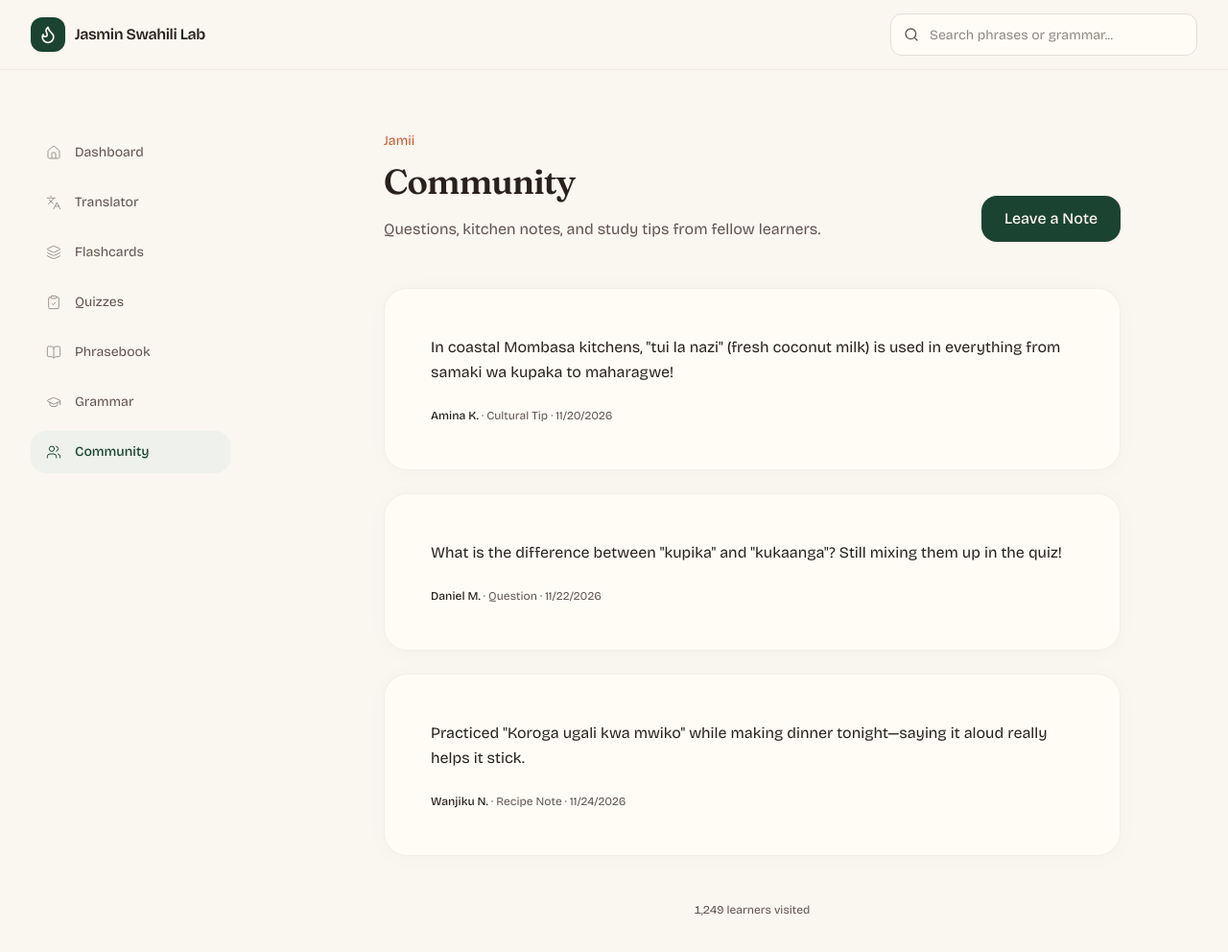
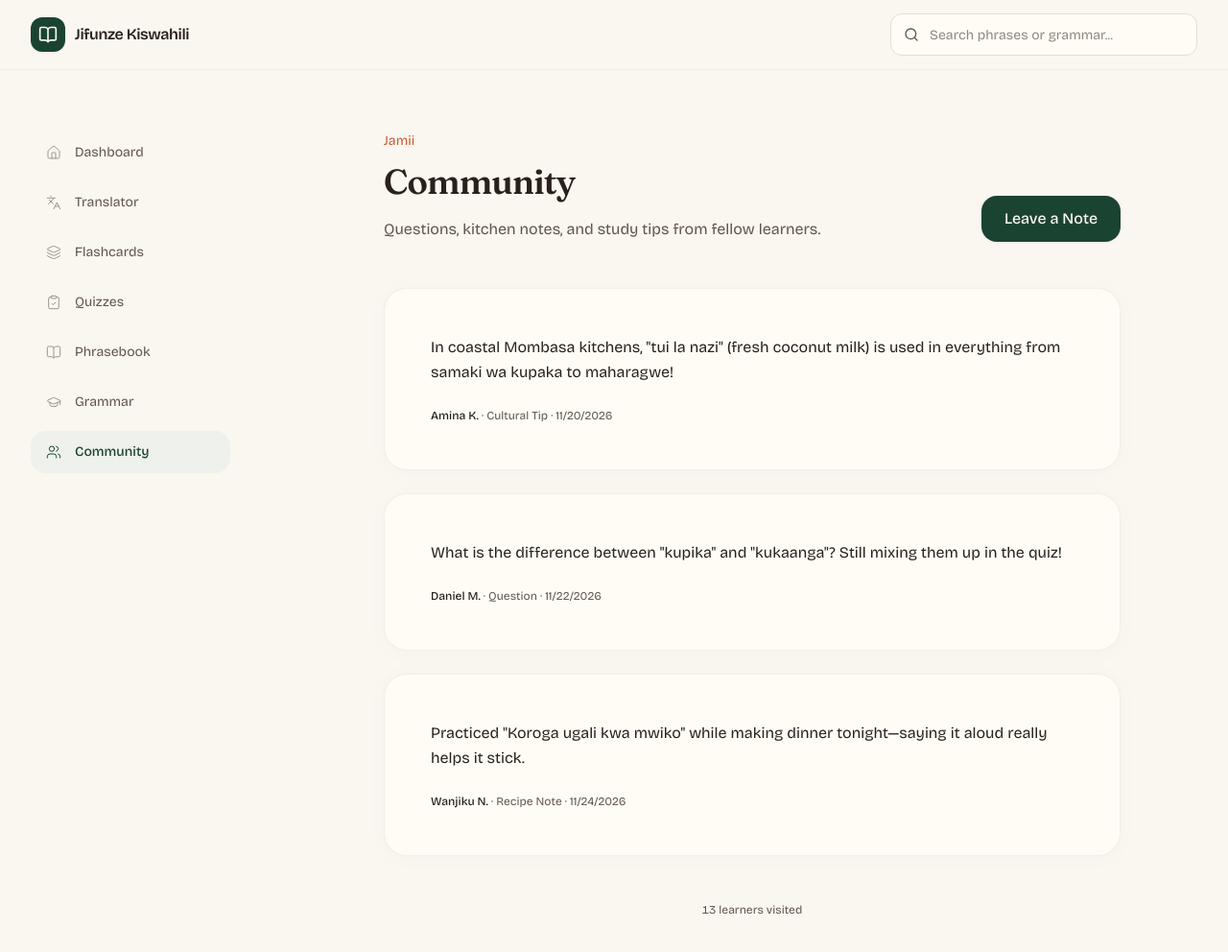
Before and after one commit to magvtv/boma-swahili-learn, a React (Vite) app: page /community in a window 1280 px wide. Shown: the top 992 px of the page at 96% size. Built offline with nearby package versions, Linux system fonts and the light colour scheme.

Commit message:
feat(branding): rename app to Jifunze Kiswahili
Update the in-app title and logo to a book icon, and lower the community visitor baseline for a smaller local audience.

```diff
--- a/index.html
+++ b/index.html
@@ -10,7 +10,7 @@
       href="https://fonts.googleapis.com/css2?family=Bricolage+Grotesque:opsz,wght@12..96,400..800&family=Figtree:wght@400;500;600;700&family=Fraunces:opsz,wght@9..144,500;9..144,600;9..144,700&display=swap"
       rel="stylesheet"
     />
-    <title>Jasmin Swahili Lab</title>
+    <title>Jifunze Kiswahili</title>
   </head>
   <body class="bg-cream text-charcoal antialiased">
     <div id="root"></div>
--- a/src/features/community/CommunityPage.tsx
+++ b/src/features/community/CommunityPage.tsx
@@ -12,9 +12,9 @@ interface CommunityComment {
 }
 
 const COMMENTS_STORAGE_KEY = 'boma_community_comments_v1';
-const VISITOR_STORAGE_KEY = 'boma_visitor_count_v1';
-const VISITOR_SESSION_KEY = 'boma_visitor_counted_session';
-const BASE_VISITOR_COUNT = 1248;
+const VISITOR_STORAGE_KEY = 'boma_visitor_count_v2';
+const VISITOR_SESSION_KEY = 'boma_visitor_counted_session_v2';
+const BASE_VISITOR_COUNT = 12;
 
 const SEED_COMMENTS: CommunityComment[] = [
   {
--- a/src/layouts/AppLayout.tsx
+++ b/src/layouts/AppLayout.tsx
@@ -1,4 +1,4 @@
-import { BookOpen, Flame, GraduationCap, Home, Menu, Search, X } from 'lucide-react';
+import { BookOpen, GraduationCap, Home, Menu, Search, X } from 'lucide-react';
 import { useCallback, useEffect, useId, useMemo, useRef, useState } from 'react';
 import { NavLink, Outlet, useLocation, useNavigate } from 'react-router-dom';
 import { FeatureIcon } from '../components/ui/FeatureIcon';
@@ -220,11 +220,11 @@ export function AppLayout() {
             <div className="mb-6 flex items-center justify-between border-b border-warm-border pb-4">
               <div className="flex items-center gap-2.5">
                 <span className="flex size-9 items-center justify-center rounded-xl bg-savanna-green text-cream shadow-xs">
-                  <Flame className="size-5" aria-hidden="true" />
+                  <BookOpen className="size-5" aria-hidden="true" />
                 </span>
                 <div>
                   <p className="text-sm font-bold leading-none text-charcoal">
-                    Jasmin Swahili Lab
+                    Jifunze Kiswahili
                   </p>
                 </div>
               </div>
@@ -263,10 +263,10 @@ export function AppLayout() {
 
             <NavLink to="/" className="flex items-center gap-2.5">
               <span className="flex size-9 shrink-0 items-center justify-center rounded-xl bg-savanna-green text-cream shadow-xs">
-                <Flame className="size-5" aria-hidden="true" />
+                <BookOpen className="size-5" aria-hidden="true" />
               </span>
               <span className="text-sm font-semibold tracking-tight text-charcoal sm:text-base">
-                Jasmin Swahili Lab
+                Jifunze Kiswahili
               </span>
             </NavLink>
           </div>
```
